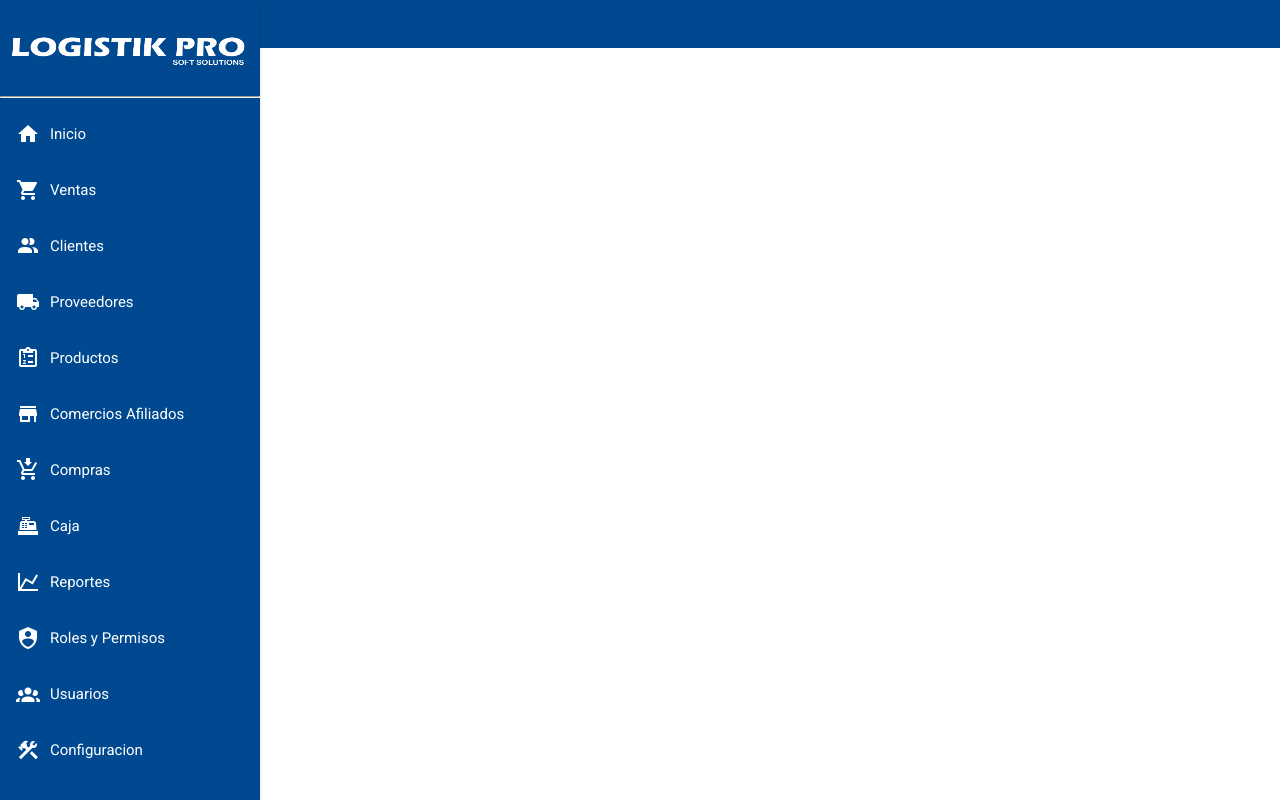
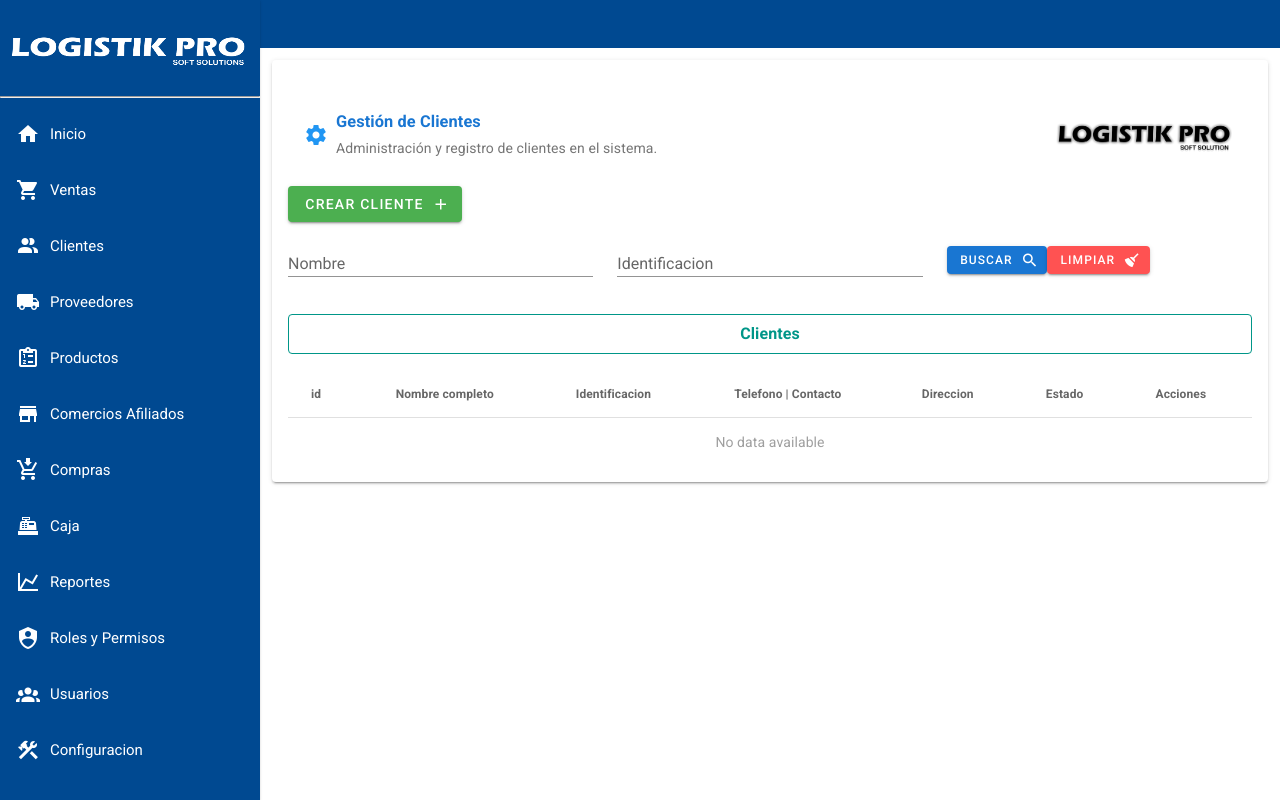
Before and after one commit to contactologistikpro-pixel/logistikFront, a Nuxt app: page /clientes/principal in a window 1280 px wide. Built offline with nearby package versions, Linux system fonts and the light colour scheme.

Commit message:
guardado de cambios

```diff
--- /dev/null
+++ b/components/header/headerPages.vue
@@ -0,0 +1,52 @@
+<template>
+    <v-card flat>
+        <v-card-text class="mt-2">
+            <v-row align="center">
+                <v-col cols="12" sm="8" class="d-flex align-center">
+                    <v-icon :color="colorIcono" class="mr-2">{{ icon }}</v-icon>
+                    <div>
+                        <h3 :class="`${colorTitulo} font-weight-bold mb-1`">
+                            {{ titulo }}
+                        </h3>
+                        <div class="grey--text text--darken-1">
+                            {{ subtitulo }}
+                        </div>
+                    </div>
+                </v-col>
+
+                 <v-col cols="12" sm="4" class="d-flex justify-end pr-2">
+                    <img src="/images/logoNegro.png" alt="Logo" height="70" class="mr-2" />
+                </v-col>
+
+            </v-row>
+        </v-card-text>
+    </v-card>
+</template>
+
+<script>
+export default {
+    name: "EncabezadoSeccion",
+    props: {
+        icon: {
+            type: String,
+            default: "mdi-information",
+        },
+        colorIcono: {
+            type: String,
+            default: "blue",
+        },
+        titulo: {
+            type: String,
+            required: true,
+        },
+        colorTitulo: {
+            type: String,
+            default: "blue--text text--darken-2",
+        },
+        subtitulo: {
+            type: String,
+            default: "",
+        },
+    },
+};
+</script>
--- /dev/null
+++ b/pages/clientes/principal.vue
@@ -0,0 +1,102 @@
+<template>
+
+    <v-card>
+
+        <v-card-text>
+
+            <header-pages :icon="'mdi-cog'" :titulo="'Gestión de Clientes'"
+                :subtitulo="'Administración y registro de clientes en el sistema.'" />
+
+            <v-row>
+                <v-col cols="12" sm="12" md="12">
+                    <v-btn color="success">Crear cliente <v-icon right>mdi-plus</v-icon></v-btn>
+                </v-col>
+            </v-row>
+
+
+            <v-row>
+                <v-col cols="4" sm="4" md="4">
+                    <v-text-field label="Nombre" dense>
+
+                    </v-text-field>
+                </v-col>
+
+                <v-col cols="4" sm="4" md="4">
+                    <v-text-field label="Identificacion" type="number" dense>
+
+                    </v-text-field>
+                </v-col>
+
+                <v-col cols="4" sm="4" md="4">
+                    <v-btn color="primary" small>Buscar<v-icon right>mdi-magnify</v-icon></v-btn>
+                    <v-btn class="mr-2" color="error" small>limpiar<v-icon right>mdi-broom</v-icon></v-btn>
+                </v-col>
+
+            </v-row>
+
+            <v-alert color="teal" dense outlined class="text-center font-weight-bold mt-5">
+                Clientes
+            </v-alert>
+            <v-data-table :headers="headersClientes" disable-pagination hide-default-footer></v-data-table>
+
+
+        </v-card-text>
+
+    </v-card>
+</template>
+
+
+<script>
+import HeaderPages from '../../components/header/headerPages.vue';
+
+export default {
+
+    components: {
+        HeaderPages
+    },
+
+    data() {
+        return {
+            headersClientes: [
+                {
+                    text: 'id',
+                    value: 'id',
+                    align: 'center'
+                },
+                {
+                    text: 'Nombre completo',
+                    value: 'nombre_completo',
+                    align: 'center'
+                },
+                {
+                    text: 'Identificacion',
+                    value: 'ientificacion',
+                    align: 'center'
+                },
+                {
+                    text: 'Telefono | Contacto',
+                    value: 'telefono_contacto',
+                    align: 'center'
+                },
+                {
+                    text: 'Direccion',
+                    value: 'direccion',
+                    align: 'center'
+                },
+                {
+                    text: 'Estado',
+                    value: 'estado',
+                    align: 'center'
+                },
+                {
+                    text: 'Acciones',
+                    value: 'estado',
+                    align: 'center'
+                }
+            ]
+        }
+    }
+
+}
+
+</script>
--- a/plugins/menu.js
+++ b/plugins/menu.js
@@ -20,8 +20,7 @@ const routes = [
     title: "Clientes",
     action: "mdi-account-multiple",
     items: [
-      { title: "Lista de Clientes", to: "/clientes/lista" },
-      { title: "Nuevo Cliente", to: "/clientes/nuevo" }
+      { title: "Lista de Clientes", to: "/clientes/principal" },
     ]
   },
   {
```
